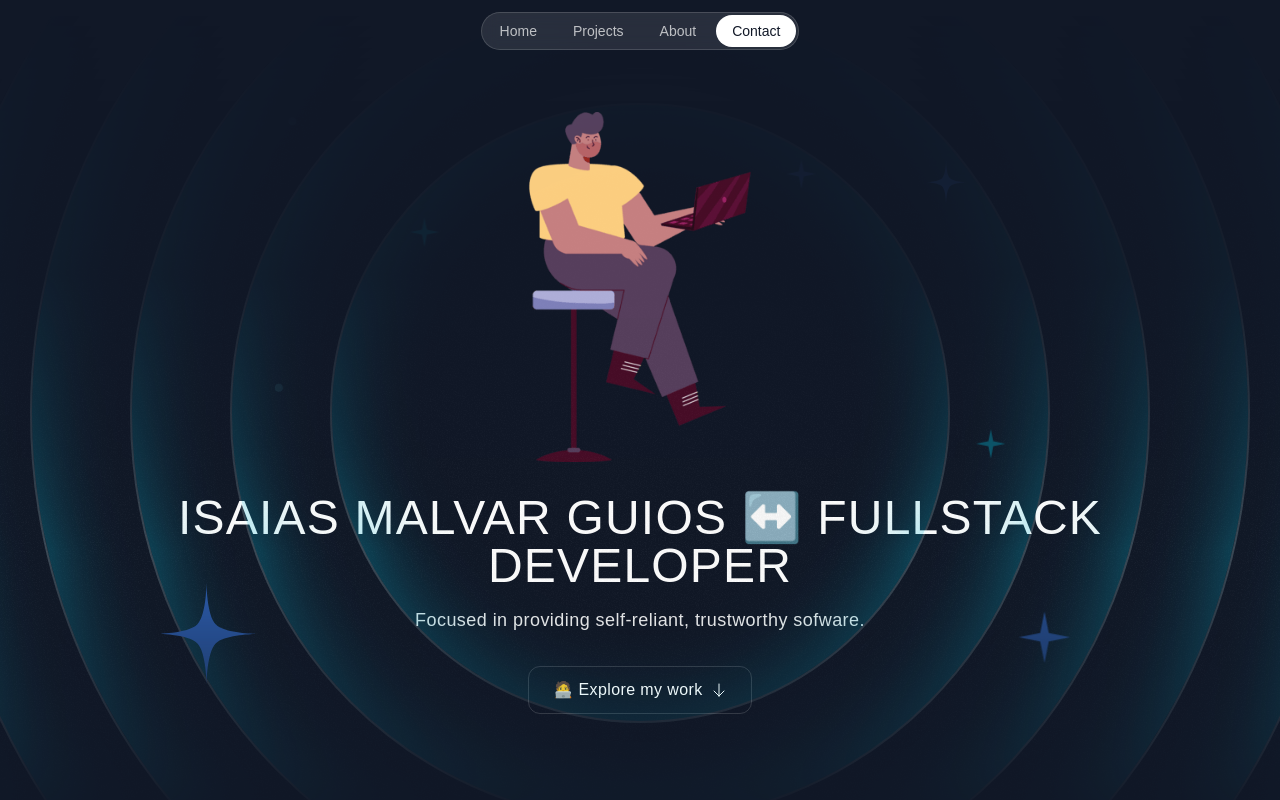
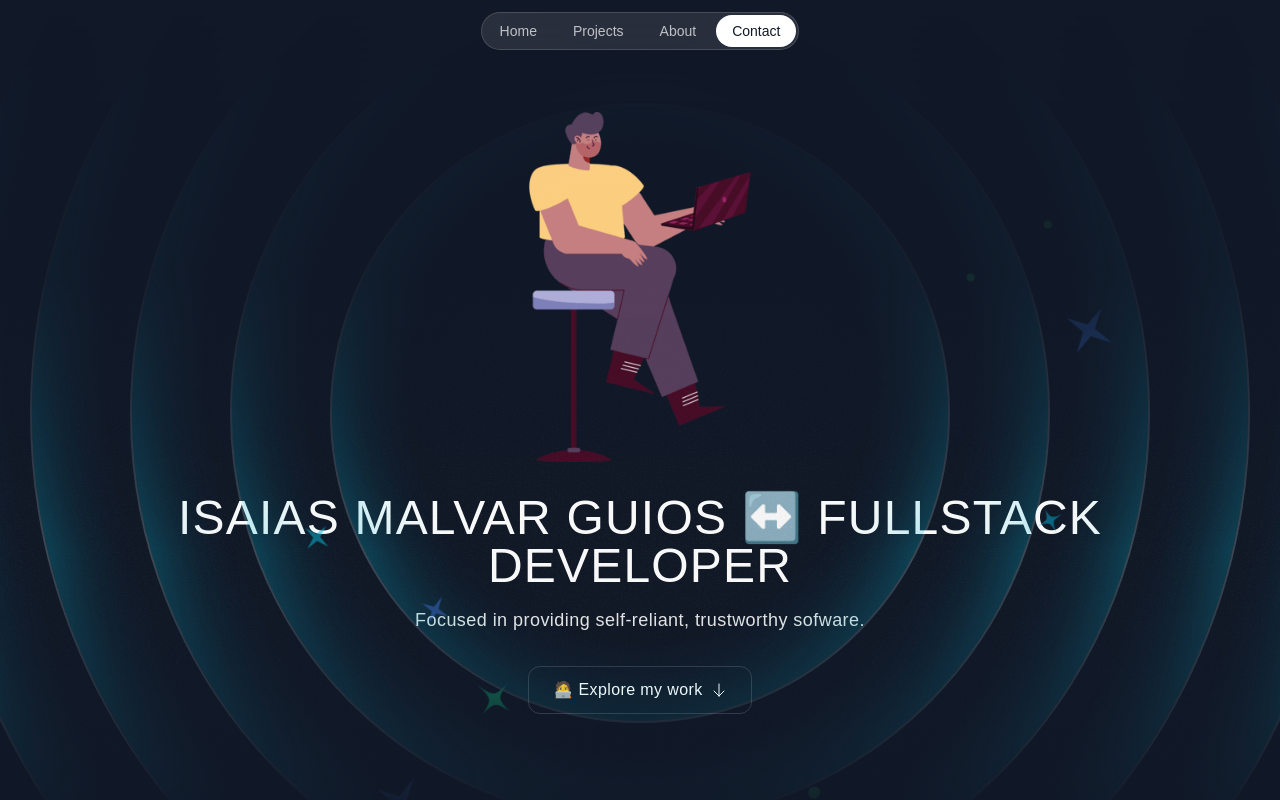
Before and after one commit to IsaiasMalvar/portfolio, a Next.js app: page / in a window 1280 px wide. Shown: the top 800 px of the page. Built offline with nearby package versions, Linux system fonts and the light colour scheme; a web font is replaced by a local one.

Commit message:
Add spin for orbits and stars in hero section

```diff
--- a/src/components/HeroOrbit.tsx
+++ b/src/components/HeroOrbit.tsx
@@ -1,18 +1,44 @@
 import { PropsWithChildren, ReactElement } from "react";
+import { twMerge } from "tailwind-merge";
 
 export const HeroOrbit = ({
   children,
   size,
   rotation,
-}: PropsWithChildren<{ size: number; rotation: number }>): ReactElement => {
+  duration,
+  spin,
+  shouldSpin = false,
+  shouldOrbit = false,
+}: PropsWithChildren<{
+  size: number;
+  rotation: number;
+  duration?: string;
+  shouldOrbit?: boolean;
+  spin?: string;
+  shouldSpin?: boolean;
+}>): ReactElement => {
   return (
-    <div className="absolute left-1/2 top-1/2 -translate-x-1/2 -translate-y-1/2 ">
+    <div className="absolute left-1/2 top-1/2 -translate-x-1/2 -translate-y-1/2">
+      <div
+        className={twMerge(shouldOrbit === true && "animate-spin")}
+        style={{
+          animationDuration: duration,
+        }}
+      >
         <div
           className="flex items-start justify-start"
           style={{
             transform: `rotate(${rotation}deg)`,
             height: `${size}px`,
             width: `${size}px`,
+          }}
+        >
+          <div
+            className={twMerge(
+              shouldSpin && "animate-spin [animation-duration:15s]",
+            )}
+            style={{
+              animationDuration: spin,
             }}
           >
             <div
@@ -25,5 +51,7 @@ export const HeroOrbit = ({
             </div>
           </div>
         </div>
+      </div>
+    </div>
   );
 };
--- a/src/sections/Hero.tsx
+++ b/src/sections/Hero.tsx
@@ -30,36 +30,111 @@ export const HeroSection = () => {
         <div className="hero-ring size-[1420px]"></div>
         <div className="hero-ring size-[1600px]"></div>
 
-        <HeroOrbit size={800} rotation={-72}>
-          <StartIcon className="size-28 text-blue-500" />
+        <div>
+          <HeroOrbit
+            size={800}
+            rotation={-72}
+            shouldOrbit={true}
+            duration="25s"
+            shouldSpin={true}
+            spin="20s"
+          >
+            <StartIcon className="size-28 text-emerald-300" />
           </HeroOrbit>
-        <HeroOrbit size={640} rotation={34}>
+          <HeroOrbit
+            size={710}
+            rotation={164}
+            shouldOrbit={true}
+            duration="25s"
+            shouldSpin={true}
+            spin="20s"
+          >
+            <SparkleIcon className="size-14 animate-pulse text-blue-500" />
+          </HeroOrbit>
+          <HeroOrbit
+            size={710}
+            rotation={32}
+            shouldOrbit={true}
+            duration="25s"
+            shouldSpin={true}
+            spin="20s"
+          >
+            <SparkleIcon className="size-14 animate-pulse text-blue-500" />
+          </HeroOrbit>
+
+          <HeroOrbit
+            size={650}
+            rotation={-5}
+            shouldOrbit={true}
+            duration="20s"
+            shouldSpin={true}
+            spin="18s"
+          >
+            <div className="size-2 rounded-full bg-green-500"></div>
+          </HeroOrbit>
+          <HeroOrbit
+            size={640}
+            rotation={34}
+            shouldOrbit={true}
+            duration="20s"
+            shouldSpin={true}
+            spin="18s"
+          >
             <StartIcon className="size-8 text-cyan-600" />
           </HeroOrbit>
-        <HeroOrbit size={590} rotation={98}>
-          <StartIcon className="size-12 text-blue-500" />
+          <HeroOrbit
+            size={610}
+            rotation={85}
+            shouldOrbit={true}
+            duration="20s"
+            shouldSpin={true}
+            spin="18s"
+          >
+            <div className="size-3 rounded-full bg-green-500"></div>
           </HeroOrbit>
-        <HeroOrbit size={430} rotation={-5}>
+
+          <HeroOrbit
+            size={530}
+            rotation={140}
+            shouldOrbit={true}
+            duration="15s"
+            shouldSpin={true}
+            spin="15s"
+          >
             <SparkleIcon className="size-8 animate-pulse text-cyan-500" />
           </HeroOrbit>
-        <HeroOrbit size={440} rotation={79}>
+          <HeroOrbit
+            size={520}
+            rotation={-41}
+            shouldOrbit={true}
+            duration="15s"
+            shouldSpin={true}
+            spin="15s"
+          >
+            <div className="size-2 rounded-full bg-green-500"></div>
+          </HeroOrbit>
+          <HeroOrbit
+            size={510}
+            rotation={98}
+            shouldOrbit={true}
+            duration="15s"
+            shouldSpin={true}
+            spin="15s"
+          >
+            <StartIcon className="size-12 text-emerald-500" />
+          </HeroOrbit>
+
+          <HeroOrbit
+            size={440}
+            rotation={79}
+            shouldOrbit={true}
+            duration="12s"
+            shouldSpin={true}
+            spin="12s"
+          >
             <SparkleIcon className="size-8 animate-pulse text-blue-500" />
           </HeroOrbit>
-        <HeroOrbit size={530} rotation={140}>
-          <SparkleIcon className="size-8 animate-pulse text-cyan-500" />
-        </HeroOrbit>
-        <HeroOrbit size={710} rotation={164}>
-          <SparkleIcon className="size-14 animate-pulse text-blue-500" />
-        </HeroOrbit>
-        <HeroOrbit size={710} rotation={85}>
-          <div className="size-3 rounded-full bg-cyan-300/20"></div>
-        </HeroOrbit>
-        <HeroOrbit size={520} rotation={-41}>
-          <div className="size-2 rounded-full bg-cyan-300/20"></div>
-        </HeroOrbit>
-        <HeroOrbit size={650} rotation={-5}>
-          <div className="size-2 rounded-full bg-cyan-300/20"></div>
-        </HeroOrbit>
+        </div>
       </div>
 
       <div className="flex flex-col items-center">
--- a/tailwind.config.ts
+++ b/tailwind.config.ts
@@ -29,6 +29,17 @@ const config: Config = {
         "10000": "10000ms",
         "5000": "5000ms",
       },
+      animation: {
+        "ping-large": "ping-large 5s ease-out",
+      },
+      keyframes: {
+        "ping-large": {
+          "75%,100%": {
+            transform: "scale(3)",
+            opacity: "0",
+          },
+        },
+      },
     },
   },
   plugins: [],
```
Lines whose indentation alone changed are shown as unchanged.
